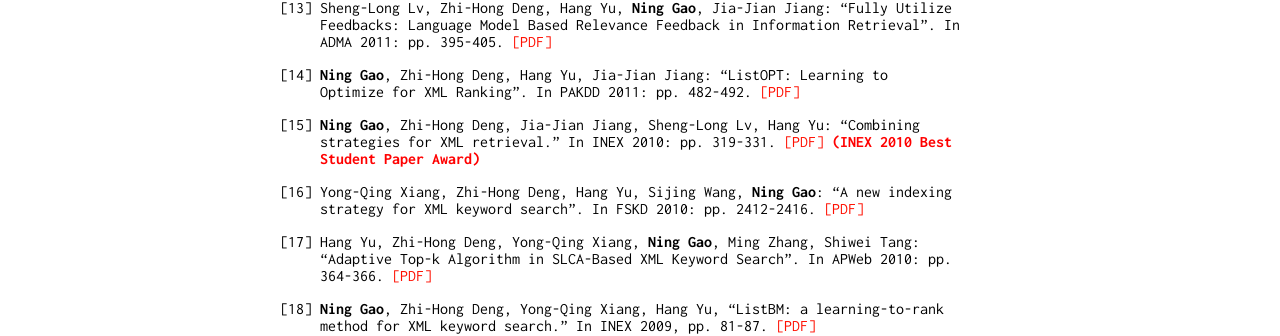
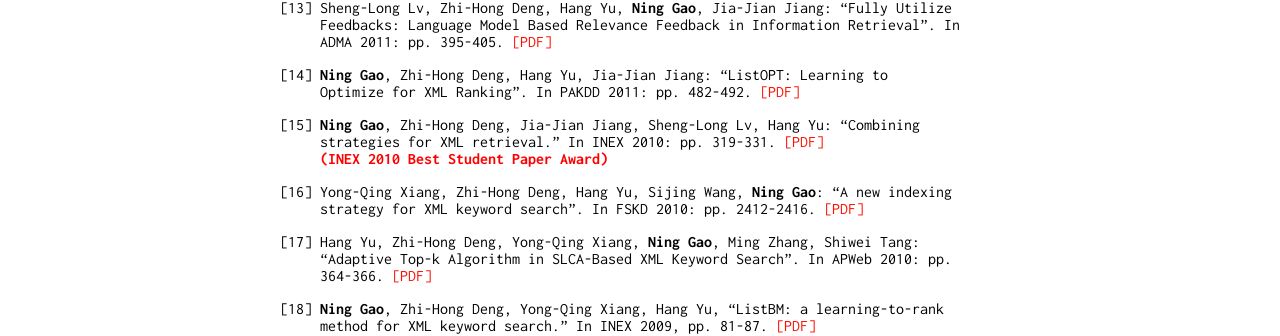
Before and after one commit to ninggao/ninggao.github.io, a Jekyll site: the page built from index.md, in a window 1280 px wide. Shown: the part 1741-2077 px from the top of the page. Built offline with Jekyll 4.4.1, drawn with Linux system fonts in a browser that asks for light colours; our own code applies the rules of GitHub Pages for plain Markdown files.

Commit message:
new line

```diff
--- a/index.md
+++ b/index.md
@@ -73,7 +73,7 @@
 14. <b>Ning Gao</b>, Zhi-Hong Deng, Hang Yu, Jia-Jian Jiang: "ListOPT: Learning to Optimize for XML Ranking". In PAKDD 2011: pp. 482-492. <a href="pub/11/listopt.pdf">[PDF]</a>
 
 
-15. <b>Ning Gao</b>, Zhi-Hong Deng, Jia-Jian Jiang, Sheng-Long Lv, Hang Yu: "Combining strategies for XML retrieval." In INEX 2010: pp. 319-331. <a href="pub/10/inex.pdf">[PDF]</a>
+15. <b>Ning Gao</b>, Zhi-Hong Deng, Jia-Jian Jiang, Sheng-Long Lv, Hang Yu: "Combining strategies for XML retrieval." In INEX 2010: pp. 319-331. <a href="pub/10/inex.pdf">[PDF]</a> <br/>
 <b><font color="red">(INEX 2010 Best Student Paper Award)</font></b>
 
 16. Yong-Qing Xiang, Zhi-Hong Deng, Hang Yu, Sijing Wang, <b>Ning Gao</b>: "A new indexing strategy for XML keyword search". In FSKD 2010: pp. 2412-2416. <a href="pub/10/index.pdf">[PDF]</a>
```
Also changed, not shown: ninggao.jpg.
